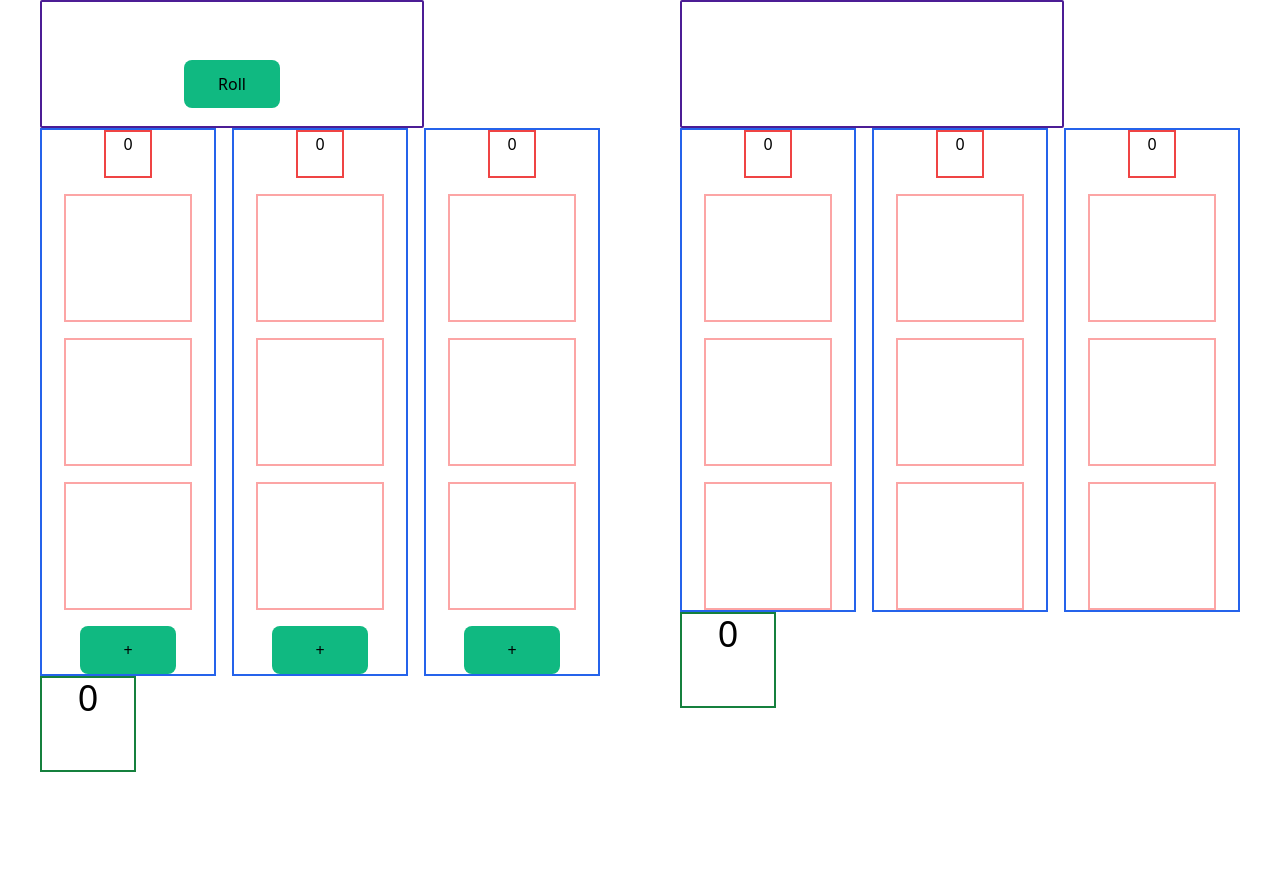
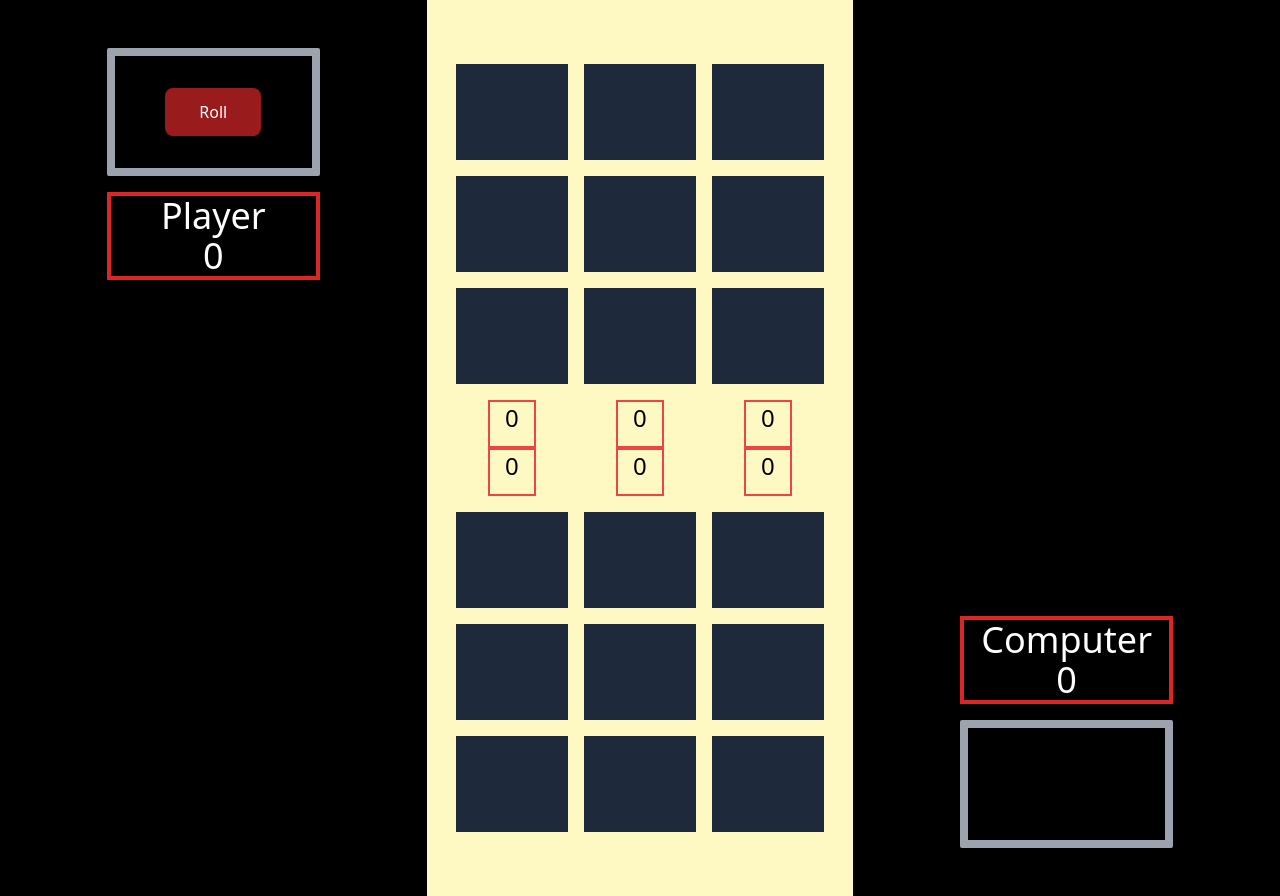
Before and after one commit to Trejdon/bones-clone, a React (Vite) app: page / in a window 1280 px wide. Before the commit the page ends 800 px from the top, so only its background shows below. Built offline with nearby package versions, Linux system fonts and the light colour scheme.

Commit message:
feat(Style): major styling overhaul; more refactoring

```diff
--- a/src/App.tsx
+++ b/src/App.tsx
@@ -1,6 +1,7 @@
 import { useState, useEffect } from "react";
 import { createRoot } from "react-dom/client";
 import PlayerBoard from "./PlayerBoard";
+import DieRoll from "./DieRoll";
 import {
   calculateBoardScore,
   rollDie,
@@ -46,11 +47,10 @@ const App = () => {
       [0, 0, 0],
     ],
     score: 0,
-    isHuman: false,
+    isHuman: true,
   });
   const [status, setStatus] = useState(playerOneData.id);
   const [lastMove, setLastMove] = useState<MoveType | undefined>(undefined);
-  const [winner, setWinner] = useState("");
 
   const PLAYERS = [playerOneData.id, playerTwoData.id];
 
@@ -101,8 +101,11 @@ const App = () => {
 
       if (!hasZerosArr.includes(true)) {
         setStatus("GAME_OVER");
-        setWinner(currentPlayerData.name);
-        console.log(`Game over, ${currentPlayerData.name} wins!`);
+        const highScore =
+          currentPlayerData.score > otherPlayerData.score
+            ? currentPlayerData.name
+            : otherPlayerData.name;
+        console.log(`Game over, ${highScore} wins!`);
       } else {
         // Update status for next player turn
         setStatus(PLAYERS.filter((player) => player !== lastMove.playerId)[0]);
@@ -112,26 +115,51 @@ const App = () => {
 
   return (
     <div className="p-0 m-0">
-      <div id="game">
-        <div className="flex justify-around">
+      <div id="game" className="grid grid-cols-3 h-screen">
+        {/* Player one avatar, score, and dice roller */}
+        <div className="flex flex-col justify-start items-center my-12">
+          <DieRoll
+            roll={roll}
+            canRoll={status === playerOneData.id}
+            handleRollDie={handleRollDie}
+          />
+          <div className="border-4 border-red-600 w-1/2 text-4xl text-center my-4">
+            <div className="">{playerOneData.name}</div>
+            <div className="">{playerOneData.score}</div>
+          </div>
+        </div>
+        {/* Game boards for both players */}
+        <div className="flex flex-col items-center justify-around bg-yellow-100">
           <PlayerBoard
+            inverted={true}
             player={playerOneData}
             currentRoll={roll}
-            handleRollDie={handleRollDie}
             setLastMove={setLastMove}
             setRoll={setRoll}
             setStatus={setStatus}
             status={status}
           />
           <PlayerBoard
+            inverted={false}
             player={playerTwoData}
             currentRoll={roll}
-            handleRollDie={handleRollDie}
             setLastMove={setLastMove}
             setRoll={setRoll}
             setStatus={setStatus}
             status={status}
           />
+        </div>
+        {/* Player two avatar, score, and dice roller */}
+        <div className="flex flex-col-reverse items-center my-12">
+          <DieRoll
+            roll={roll}
+            canRoll={status === playerTwoData.id}
+            handleRollDie={handleRollDie}
+          />
+          <div className="border-4 border-red-600 w-1/2 text-4xl text-center mx-auto my-4">
+            <div className="">{playerTwoData.name}</div>
+            <div className="">{playerTwoData.score}</div>
+          </div>
         </div>
       </div>
     </div>
--- a/src/BoardColumn.tsx
+++ b/src/BoardColumn.tsx
@@ -1,11 +1,13 @@
 import { FC } from "react";
-import { MoveType, BoardType } from "./App";
+import { MoveType, ColumnType } from "./App";
 import { calculateColumnScore } from "./gameUtils";
 
 type BoardColumnProps = {
-  board: BoardType;
+  column: ColumnType;
   columnIndex: number;
   currentRoll: number;
+  isHuman: boolean;
+  inverted: boolean;
   playerId: string;
   status: string;
   setLastMove: React.Dispatch<React.SetStateAction<MoveType | undefined>>;
@@ -14,18 +16,18 @@ type BoardColumnProps = {
 };
 
 const BoardColumn: FC<BoardColumnProps> = ({
-  board,
+  column,
   columnIndex,
   currentRoll,
   playerId,
+  isHuman,
+  inverted,
   setLastMove,
   setRoll,
   setStatus,
   status,
 }) => {
-  const currentColumn = board[columnIndex];
-
-  function handleColumnClick(index: number): void {
+  const handleColumnClick = (index: number): void => {
     setLastMove({
       playerId,
       columnSelected: index,
@@ -33,27 +35,32 @@ const BoardColumn: FC<BoardColumnProps> = ({
     });
     setRoll(0);
     setStatus("PROCESSING");
-  }
+  };
+  const flexDir = inverted ? "flex-col-reverse" : "flex-col";
+  const hiddenClass = status === playerId ? "" : "hidden";
+  const showButton = isHuman && currentRoll !== 0 && column.includes(0);
 
   return (
-    <div className="border-blue-600 border-2 w-44 flex flex-col items-center gap-4">
-      <div className="h-12 w-12 border-red-500 border-2 text-center">
-        {calculateColumnScore(currentColumn)}
+    <div className={`flex ${flexDir} items-center gap-4`}>
+      <div className="h-12 w-12 border-red-500 border-2 text-black text-2xl text-center">
+        {calculateColumnScore(column)}
       </div>
-      <div className="column grid grid-rows-3 gap-4 justify-center">
-        <div className="cell">{!!currentColumn[0] ? currentColumn[0] : ""}</div>
-        <div className="cell">{!!currentColumn[1] ? currentColumn[1] : ""}</div>
-        <div className="cell">{!!currentColumn[2] ? currentColumn[2] : ""}</div>
+      <div className="grid grid-rows-3 gap-4 justify-center">
+        <div className="cell">{!!column[0] && column[0]}</div>
+        <div className="cell">{!!column[1] && column[1]}</div>
+        <div className="cell">{!!column[2] && column[2]}</div>
       </div>
-      {currentColumn.includes(0) && status === playerId && (
+      <div className="h-12">
+        {showButton && (
           <button
-          className="bg-emerald-500 h-12 w-24 rounded-lg"
+            className={`bg-red-800 h-12 w-24 rounded-lg ${hiddenClass}`}
             onClick={() => handleColumnClick(columnIndex)}
           >
             +
           </button>
         )}
       </div>
+    </div>
   );
 };
 
--- a/src/DieRoll.tsx
+++ b/src/DieRoll.tsx
@@ -8,23 +8,23 @@ type DieRollProps = {
 
 const DieRoll: FC<DieRollProps> = ({ roll, canRoll, handleRollDie }) => {
   const shouldDisplayRoll = canRoll && roll > 0;
+  const rollClass = shouldDisplayRoll ? "" : "hidden";
   const shouldDisplayButton = canRoll && roll === 0;
+  const buttonClass = shouldDisplayButton ? "" : "hidden";
   return (
     <div
       id="die-roll"
-      className="max-w-sm border-2 border-violet-900 rounded-sm h-32 flex flex-col justify-center items-center"
+      className="w-1/2 mx-auto border-8 border-gray-400 rounded-sm h-32 flex flex-col justify-center items-center"
     >
-      <div id="roll" className="text-4xl p-5">
-        {shouldDisplayRoll && roll}
+      <div id="roll" className={`text-4xl p-5 ${rollClass}`}>
+        {roll}
       </div>
-      {shouldDisplayButton && (
-        <button
-          className="bg-emerald-500 h-12 w-24 rounded-lg"
-          onClick={handleRollDie}
-        >
-          Roll
-        </button>
-      )}
+      <button
+        className={`h-12 w-24 bg-red-800 rounded-lg ${buttonClass}`}
+        onClick={handleRollDie}
+      >
+        Roll
+      </button>
     </div>
   );
 };
--- a/src/PlayerBoard.tsx
+++ b/src/PlayerBoard.tsx
@@ -1,12 +1,11 @@
 import { FC } from "react";
 import { MoveType, PlayerType } from "./App";
 import BoardColumn from "./BoardColumn";
-import DieRoll from "./DieRoll";
 
 type PlayerBoardProps = {
+  inverted: boolean;
   player: PlayerType;
   currentRoll: number;
-  handleRollDie: () => void;
   setLastMove: React.Dispatch<React.SetStateAction<MoveType | undefined>>;
   setRoll: React.Dispatch<React.SetStateAction<number>>;
   setStatus: React.Dispatch<React.SetStateAction<string>>;
@@ -14,28 +13,24 @@ type PlayerBoardProps = {
 };
 
 const PlayerBoard: FC<PlayerBoardProps> = ({
+  inverted,
   player,
   currentRoll,
-  handleRollDie,
   setLastMove,
   setRoll,
   setStatus,
   status,
 }) => {
-  const { board, id, score } = player;
+  const { board, id, isHuman } = player;
   return (
     <div className="board">
-      <DieRoll
-        roll={currentRoll}
-        canRoll={status === id}
-        handleRollDie={handleRollDie}
-      />
       <div className="grid grid-cols-3 gap-4 w-fit">
-        {/* TODO: This doesn't smell right, need to find a better way to handle creating the "board" */}
         {board.map((column, index) => {
           return (
             <BoardColumn
-              board={board}
+              column={column}
+              inverted={inverted}
+              isHuman={isHuman}
               playerId={id}
               setStatus={setStatus}
               setRoll={setRoll}
@@ -48,9 +43,6 @@ const PlayerBoard: FC<PlayerBoardProps> = ({
           );
         })}
       </div>
-      <div className="player-score w-24 h-24 border-2 border-green-700 text-4xl text-center">
-        {score}
-      </div>
     </div>
   );
 };
--- a/src/style.css
+++ b/src/style.css
@@ -2,8 +2,14 @@
 @tailwind components;
 @tailwind utilities;
 
+@layer base {
+  html {
+    @apply bg-black text-white
+  }
+}
+
 @layer components {
   .cell {
-    @apply w-32 h-32 border-2 border-red-300 flex items-center justify-center text-4xl;
+    @apply w-28 h-24 flex items-center justify-center text-4xl bg-slate-800;
   }
 }
```
Lines whose indentation alone changed are shown as unchanged.
